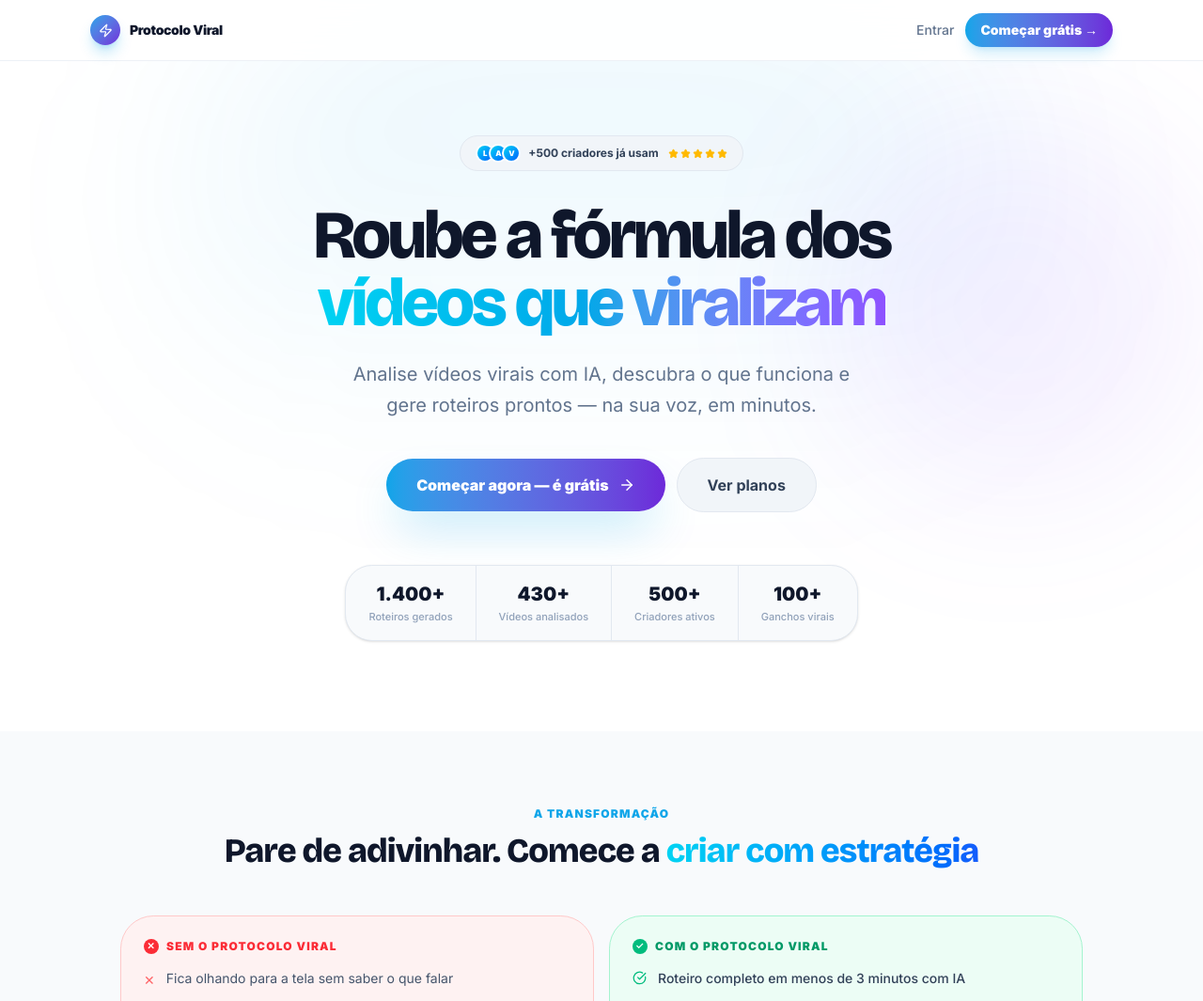
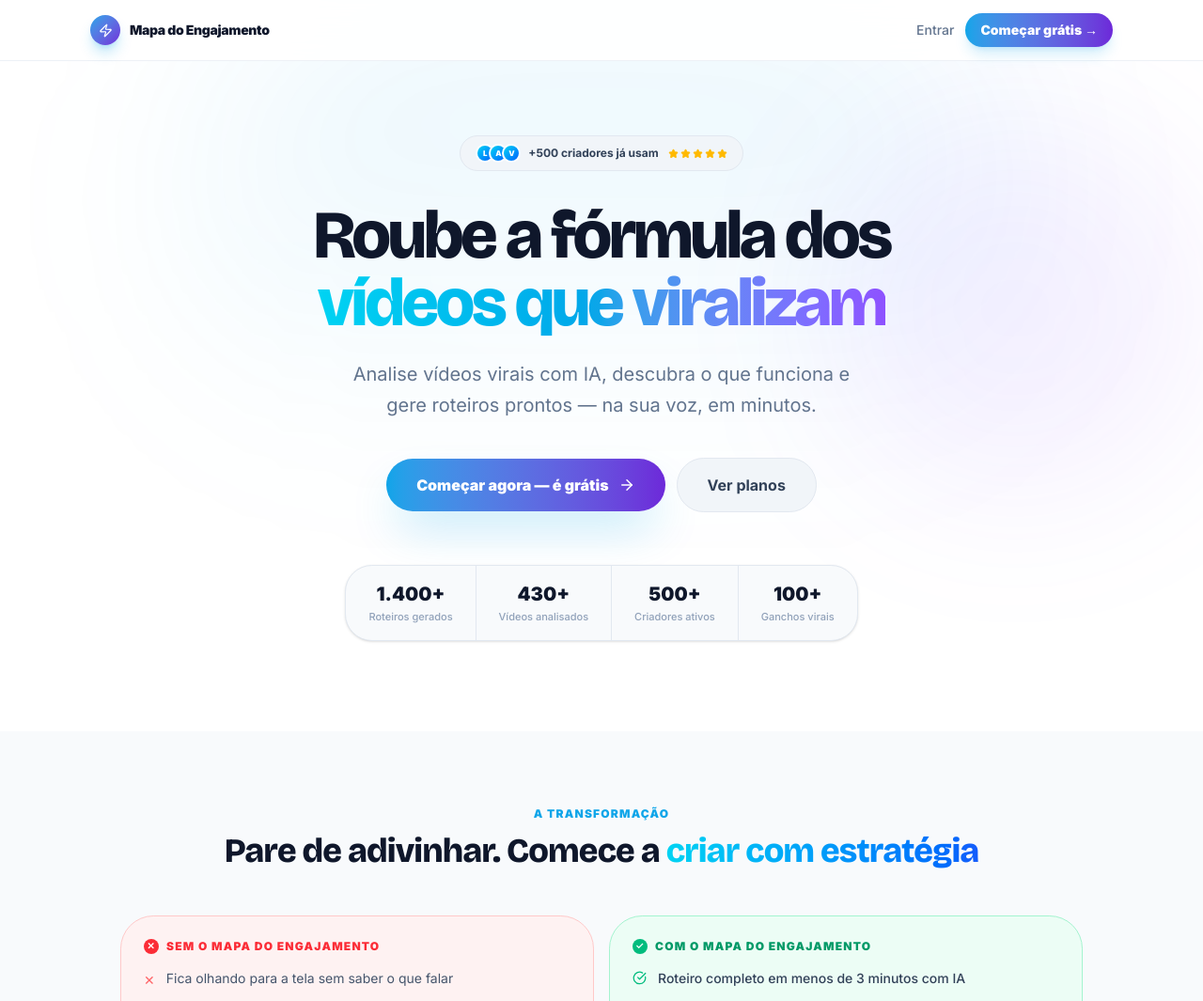
Before and after one commit to conhecendodigital/protocoloviral, a Next.js app: page /landing in a window 1280 px wide. Shown: the top 1065 px of the page at 94% size. Built offline with nearby package versions, Linux system fonts and the light colour scheme.

Commit message:
fix(brand): renomeia 'Protocolo Viral' → 'Mapa do Engajamento' na landing

```diff
--- a/src/app/landing/page.tsx
+++ b/src/app/landing/page.tsx
@@ -186,7 +186,7 @@ export default function LandingPage() {
             <div className="size-8 bg-gradient-to-br from-[#0ea5e9] to-[#6d28d9] rounded-xl flex items-center justify-center text-white shadow-lg shadow-[#0ea5e9]/30">
               <Zap size={15} />
             </div>
-            <span className="font-black text-sm tracking-tight text-slate-900 dark:text-white">Protocolo Viral</span>
+            <span className="font-black text-sm tracking-tight text-slate-900 dark:text-white">Mapa do Engajamento</span>
           </div>
           <div className="flex items-center gap-3">
             <Link href="/login" className="hidden sm:block text-sm font-medium text-slate-500 dark:text-white/50 hover:text-slate-900 dark:hover:text-white transition-colors">
@@ -275,7 +275,7 @@ export default function LandingPage() {
             <div className="rounded-3xl p-6 bg-red-50 dark:bg-red-500/[0.06] border border-red-200 dark:border-red-500/20">
               <p className="text-xs font-black uppercase tracking-widest text-red-500 mb-4 flex items-center gap-2">
                 <span className="w-4 h-4 rounded-full bg-red-500 flex items-center justify-center text-white text-[10px]">✕</span>
-                Sem o Protocolo Viral
+                Sem o Mapa do Engajamento
               </p>
               <ul className="space-y-3">
                 {BEFORE_AFTER.map(b => (
@@ -290,7 +290,7 @@ export default function LandingPage() {
             <div className="rounded-3xl p-6 bg-emerald-50 dark:bg-emerald-500/[0.06] border border-emerald-200 dark:border-emerald-500/20">
               <p className="text-xs font-black uppercase tracking-widest text-emerald-600 dark:text-emerald-400 mb-4 flex items-center gap-2">
                 <span className="w-4 h-4 rounded-full bg-emerald-500 flex items-center justify-center text-white text-[10px]">✓</span>
-                Com o Protocolo Viral
+                Com o Mapa do Engajamento
               </p>
               <ul className="space-y-3">
                 {BEFORE_AFTER.map(b => (
@@ -527,7 +527,7 @@ export default function LandingPage() {
             <br />que realmente vende?
           </h2>
           <p className="text-blue-100/80 text-lg mb-10 max-w-xl mx-auto leading-relaxed">
-            Mais de 500 criadores já usam o Protocolo Viral para crescer mais rápido,
+            Mais de 500 criadores já usam o Mapa do Engajamento para crescer mais rápido,
             com mais consistência e muito menos esforço.
           </p>
 
@@ -548,9 +548,9 @@ export default function LandingPage() {
             <div className="size-7 bg-gradient-to-br from-[#0ea5e9] to-[#6d28d9] rounded-lg flex items-center justify-center">
               <Zap size={13} className="text-white" />
             </div>
-            <span className="text-sm font-black text-slate-700 dark:text-white/70">Protocolo Viral</span>
+            <span className="text-sm font-black text-slate-700 dark:text-white/70">Mapa do Engajamento</span>
           </div>
-          <p className="text-xs text-slate-400 dark:text-white/25">© 2025 Protocolo Viral · Todos os direitos reservados</p>
+          <p className="text-xs text-slate-400 dark:text-white/25">© 2025 Mapa do Engajamento · Todos os direitos reservados</p>
           <div className="flex items-center gap-4 text-xs text-slate-400 dark:text-white/25">
             <Link href="/login" className="hover:text-slate-700 dark:hover:text-white/60 transition-colors">Entrar</Link>
             <span>·</span>
```
